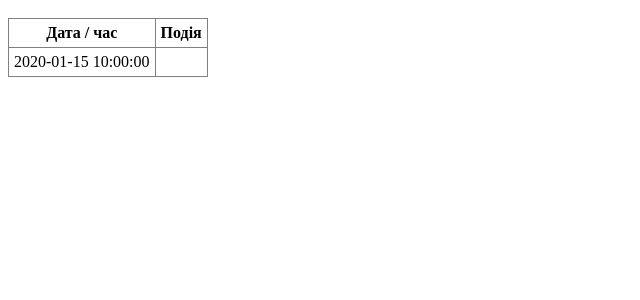
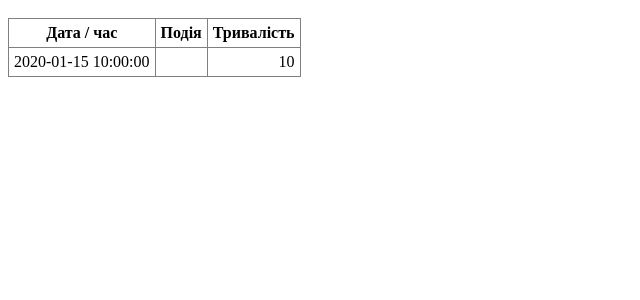
Before and after one commit to alex-peresunko/svitlo, a Flask app: template web/templates/status.html in a window 1280 px wide. Shown: the part 41-341 px from the top of the page, without its empty margins (0-640 px from the left). Run offline with Flask 2, Linux system fonts and the light colour scheme; the template is opened without the code that fills it: most values are stand-ins (such as "Sample title", 1, 10 or a date in 2020); parts of the project's set-up code (start-up, migrations or seed data) failed here and were passed over.

Commit message:
Added duration field

```diff
--- a/main.py
+++ b/main.py
@@ -56,6 +56,10 @@ def main():
     def endpoint_root():
         conn = database.get_db_connection(str(db))
         rows = database.get_status_history(conn)
+        previous_ts = int(time.time())
+        for row in rows:
+            row['duration'] = str(datetime.timedelta(seconds=(previous_ts - row['ts'])))
+            previous_ts = row['ts']
         return render_template('status.html', utils=utils, rows=rows)
 
     @app.route("/status")
--- a/web/static/styles/main.css
+++ b/web/static/styles/main.css
@@ -9,8 +9,13 @@ td {
     vertical-align: center;
 }
 
-td img{
+td img {
     display: block;
     margin-left: auto;
     margin-right: auto;
 }
+
+.duration {
+    text-align: right;
+    vertical-align: center;
+}
--- a/web/templates/status.html
+++ b/web/templates/status.html
@@ -11,6 +11,7 @@
       <tr>
         <th>Дата / час</th>
         <th>Подія</th>
+        <th>Тривалість</th>
       </tr>
       {% for row in rows %}
       <tr>
@@ -23,6 +24,7 @@
           <img height="32" width="32" src="{{ url_for('static', filename='img/bulb_off_icon.png') }}">
         {% endif %}
         </td>
+        <td class="duration">{{ row['duration'] }}</td>
       </tr>
       {% endfor %}
     </table>
```
